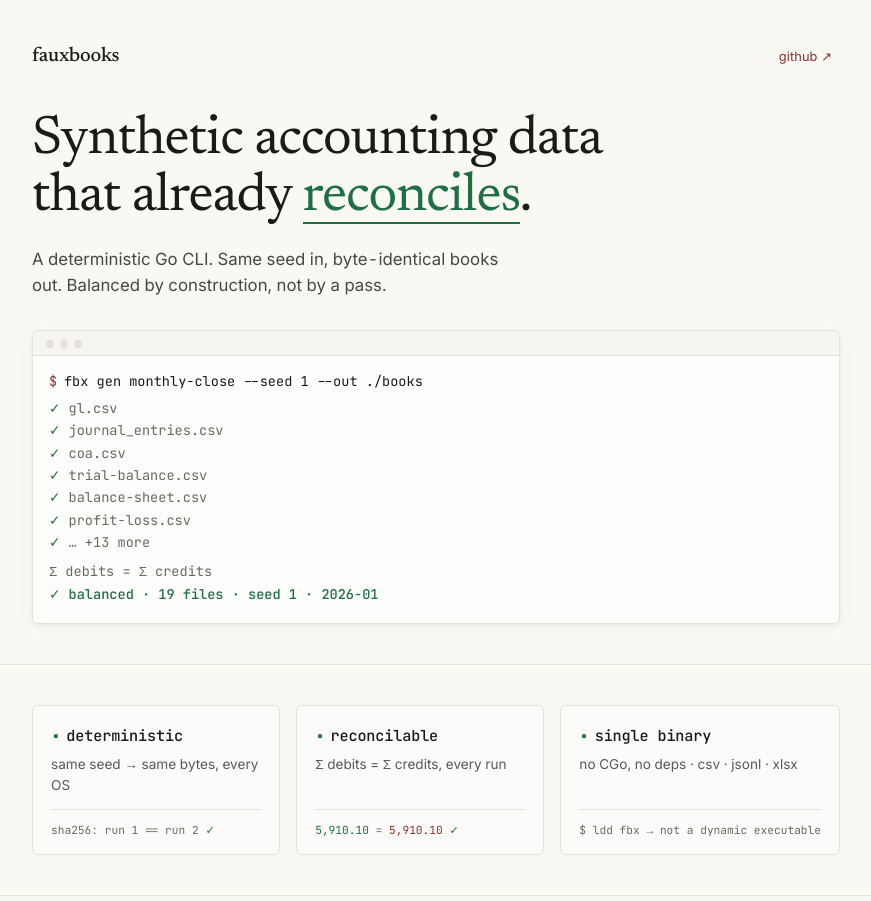
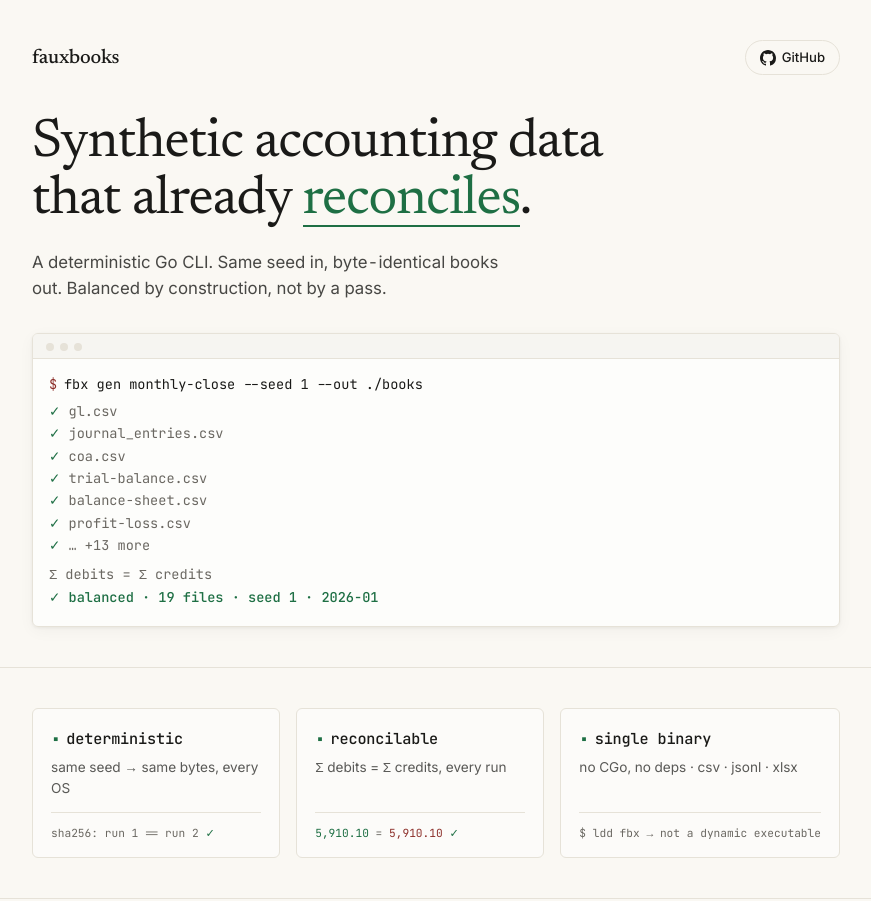
Before and after one commit to humzakhan/fauxbooks, a website: page landing-page/public/index.html in a window 1280 px wide. Shown: the top 901 px of the page, without its empty margins (204-1075 px from the left). Drawn offline with Linux system fonts and the light colour scheme.

Commit message:
feat(landing-page): proper GitHub button with icon in masthead
Replaces the plain 'github ↗' text link with a pill button: the GitHub Octocat mark (inline SVG, currentColor) + 'GitHub' label, hairline border, inverts to dark ink with paper text on hover. Masthead switched to center alignment so the button and wordmark line up.

```diff
--- a/landing-page/public/index.html
+++ b/landing-page/public/index.html
@@ -15,7 +15,10 @@
     <header class="band band--paper top-band">
       <div class="wrap masthead">
         <span class="wordmark">fauxbooks</span>
-        <a class="gh-link" href="https://github.com/humzakhan/fauxbooks">github ↗</a>
+        <a class="gh-link" href="https://github.com/humzakhan/fauxbooks" aria-label="View fauxbooks on GitHub">
+          <svg class="gh-icon" viewBox="0 0 16 16" width="16" height="16" fill="currentColor" aria-hidden="true"><path d="M8 0C3.58 0 0 3.58 0 8c0 3.54 2.29 6.53 5.47 7.59.4.07.55-.17.55-.38 0-.19-.01-.82-.01-1.49-2.01.37-2.53-.49-2.69-.94-.09-.23-.48-.94-.82-1.13-.28-.15-.68-.52-.01-.53.63-.01 1.08.58 1.23.82.72 1.21 1.87.87 2.33.66.07-.52.28-.87.51-1.07-1.78-.2-3.64-.89-3.64-3.95 0-.87.31-1.59.82-2.15-.08-.2-.36-1.02.08-2.12 0 0 .67-.21 2.2.82a7.65 7.65 0 014 0c1.53-1.04 2.2-.82 2.2-.82.44 1.1.16 1.92.08 2.12.51.56.82 1.27.82 2.15 0 3.07-1.87 3.75-3.65 3.95.29.25.54.73.54 1.48 0 1.07-.01 1.93-.01 2.2 0 .21.15.46.55.38A8.013 8.013 0 0016 8c0-4.42-3.58-8-8-8z"></path></svg>
+          <span>GitHub</span>
+        </a>
       </div>
     </header>
 
--- a/landing-page/public/styles.css
+++ b/landing-page/public/styles.css
@@ -128,7 +128,7 @@ body {
 .masthead {
   display: flex;
   justify-content: space-between;
-  align-items: baseline;
+  align-items: center;
 }
 
 .wordmark {
@@ -140,19 +140,32 @@ body {
 }
 
 .gh-link {
+  display: inline-flex;
+  align-items: center;
+  gap: 0.45em;
   font-family: 'Inter', sans-serif;
-  font-size: 0.8rem;
-  font-weight: 400;
-  color: var(--accent);
+  font-size: 0.82rem;
+  font-weight: 500;
+  color: var(--ink);
   text-decoration: none;
-  letter-spacing: 0.01em;
-  background: var(--paper);
-  padding: 3px 8px;
-  border-radius: 5px;
+  background: transparent;
+  border: 1px solid var(--hairline);
+  border-radius: 999px;
+  padding: 6px 14px;
+  transition: background 0.15s ease, color 0.15s ease, border-color 0.15s ease;
 }
 
 .gh-link:hover {
-  text-decoration: underline;
+  background: var(--ink);
+  color: var(--paper);
+  border-color: var(--ink);
+  text-decoration: none;
+}
+
+.gh-icon {
+  width: 16px;
+  height: 16px;
+  flex-shrink: 0;
 }
 
 /* ---------------------------------------------------------
```
